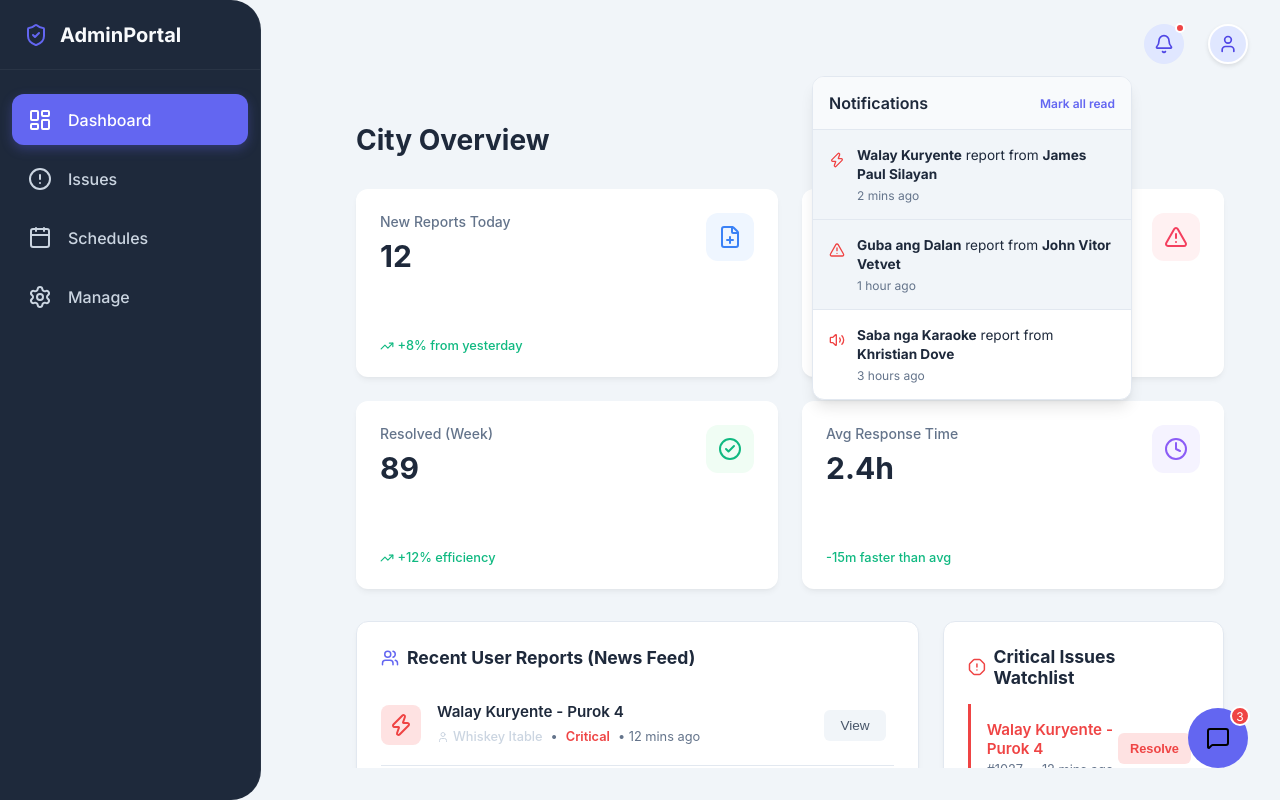
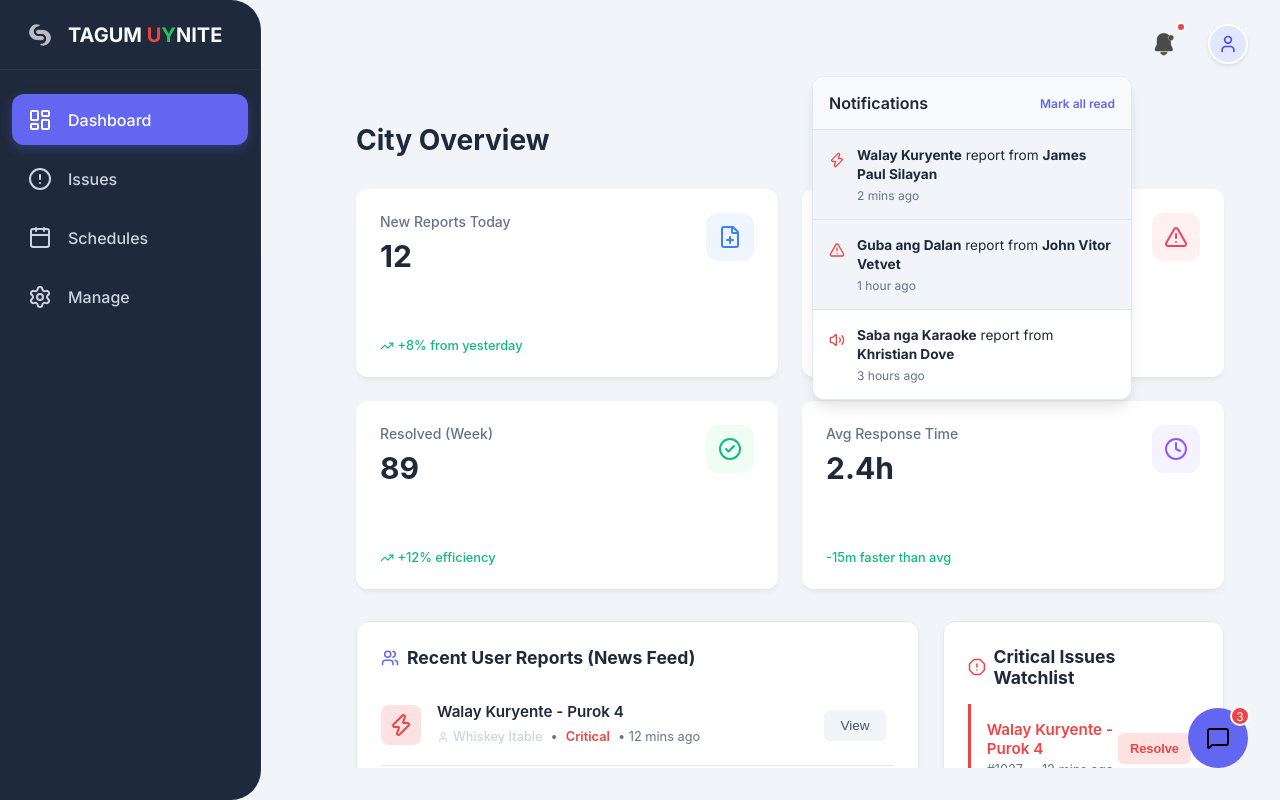
Before and after one commit to arribahomestay/tagomoie, a plain HTML site: page admin-portal/index.html in a window 1280 px wide. Both pictures are taken after a click on the element 1164 px from the left and 44 px from the top of the page. Drawn offline with nearby package versions, Linux system fonts and the light colour scheme.

Commit message:
UI Updates: Added animated Lottie logos, customized notification bell, and refined sidebar transitions/branding

```diff
--- a/admin-portal/css/layout.css
+++ b/admin-portal/css/layout.css
@@ -69,21 +69,53 @@ body {
     padding: 0 1.5rem;
     border-bottom: 1px solid rgba(255, 255, 255, 0.05);
     overflow: hidden;
-    white-space: nowrap;
+    transition: padding 0.4s cubic-bezier(0.25, 0.8, 0.25, 1);
 }
 
 .logo-text {
     font-weight: 700;
     font-size: 1.25rem;
     margin-left: 0.75rem;
-    transition: opacity 0.2s ease-in-out;
+    /* Expanding: Wait for sidebar (delay 0.2s), then fade in slowly */
+    transition: opacity 0.3s ease-out 0.2s, max-width 0.3s ease-out 0.2s, margin-left 0.3s ease-out 0.2s;
     opacity: 1;
+    max-width: 200px;
+    white-space: nowrap;
 }
 
 .sidebar.collapsed .logo-text {
+    /* Collapsing: Disappear immediately (no delay) to clear space */
+    transition: opacity 0.15s ease-in, max-width 0.15s ease-in, margin-left 0.15s ease-in;
     opacity: 0;
+    max-width: 0;
+    margin-left: 0;
     pointer-events: none;
-    /* Keeping display:block but opacity 0 allows transition */
+}
+
+.sidebar.collapsed .sidebar-header {
+    padding: 0;
+    /* justification handled by margin on icon for smoothness */
+}
+
+/* Center icon smoothly when collapsed */
+.sidebar.collapsed .nav-icon {
+    margin: 0 auto;
+}
+
+/* Lottie Logo Styles */
+.logo-lottie {
+    width: 32px;
+    height: 32px;
+    transition: all 0.4s cubic-bezier(0.25, 0.8, 0.25, 1);
+    /* Always White */
+    filter: brightness(0) invert(1);
+}
+
+.sidebar.collapsed .logo-lottie {
+    width: 54px;
+    height: 54px;
+    /* White Image + Black Shadow */
+    filter: brightness(0) invert(1) drop-shadow(0 4px 6px rgba(0, 0, 0, 0.5));
 }
 
 /* Toggle Button */
@@ -1142,28 +1174,43 @@ body {
 .notif-btn {
     width: 40px;
     height: 40px;
-    border-radius: 50%;
-    background: var(--bg-card);
-    color: var(--text-secondary);
+    background: transparent;
     display: flex;
     align-items: center;
     justify-content: center;
     cursor: pointer;
-    border: 1px solid var(--border-color);
-    transition: all 0.2s;
+    border: none;
+    transition: transform 0.2s;
     position: relative;
     margin-right: 0.5rem;
 }
 
 .notif-btn:hover {
-    background: var(--bg-panel);
-    color: var(--text-primary);
+    background: transparent;
+    transform: scale(1.1);
 }
 
 .notif-btn.active {
-    background: #e0e7ff;
-    color: #4f46e5;
-    border-color: #e0e7ff;
+    background: transparent;
+    border-color: transparent;
+}
+
+/* Theme compatibility for White Lottie Icon */
+/* Light Mode: Invert to make it dark */
+lottie-player {
+    filter: invert(1);
+    opacity: 0.7;
+    transition: opacity 0.2s;
+}
+
+/* Dark Mode: Keep it white */
+.dark-mode lottie-player {
+    filter: invert(0);
+    opacity: 0.9;
+}
+
+.notif-btn:hover lottie-player {
+    opacity: 1;
 }
 
 .notif-badge {
--- a/admin-portal/index.html
+++ b/admin-portal/index.html
@@ -13,6 +13,7 @@
 
     <!-- Icons -->
     <script src="https://unpkg.com/lucide@latest"></script>
+    <script src="https://unpkg.com/@lottiefiles/lottie-player@latest/dist/lottie-player.js"></script>
 
     <!-- Styles -->
     <link rel="stylesheet" href="css/layout.css">
@@ -46,9 +47,11 @@
 
         <div class="sidebar-header">
             <div class="nav-icon">
-                <i data-lucide="shield-check" color="#6366f1"></i>
+                <lottie-player class="logo-lottie" src="assets/animations/SAS.json" background="transparent" speed="1"
+                    loop autoplay></lottie-player>
             </div>
-            <span class="logo-text">AdminPortal</span>
+            <span class="logo-text">TAGUM <span style="color: #ef4444;">U</span><span
+                    style="color: #22c55e;">Y</span>NITE</span>
         </div>
 
         <nav class="nav-menu">
@@ -101,7 +104,8 @@
             <!-- Notification Bell -->
             <div class="profile-menu-container" style="margin-right: 0;">
                 <div class="notif-btn" id="notif-btn">
-                    <i data-lucide="bell" width="20" height="20"></i>
+                    <lottie-player src="assets/animations/notification.json" background="transparent" speed="1"
+                        style="width: 28px; height: 28px;" hover></lottie-player>
                     <div class="notif-badge"></div>
                 </div>
                 <!-- Notif Dropdown -->
```
Also changed, not shown: admin-login/index.html (+6 -0 lines), admin-portal/assets/animations/SAS.json (added, +1 -0 lines), admin-portal/assets/animations/notification.json (added, +1 -0 lines).
